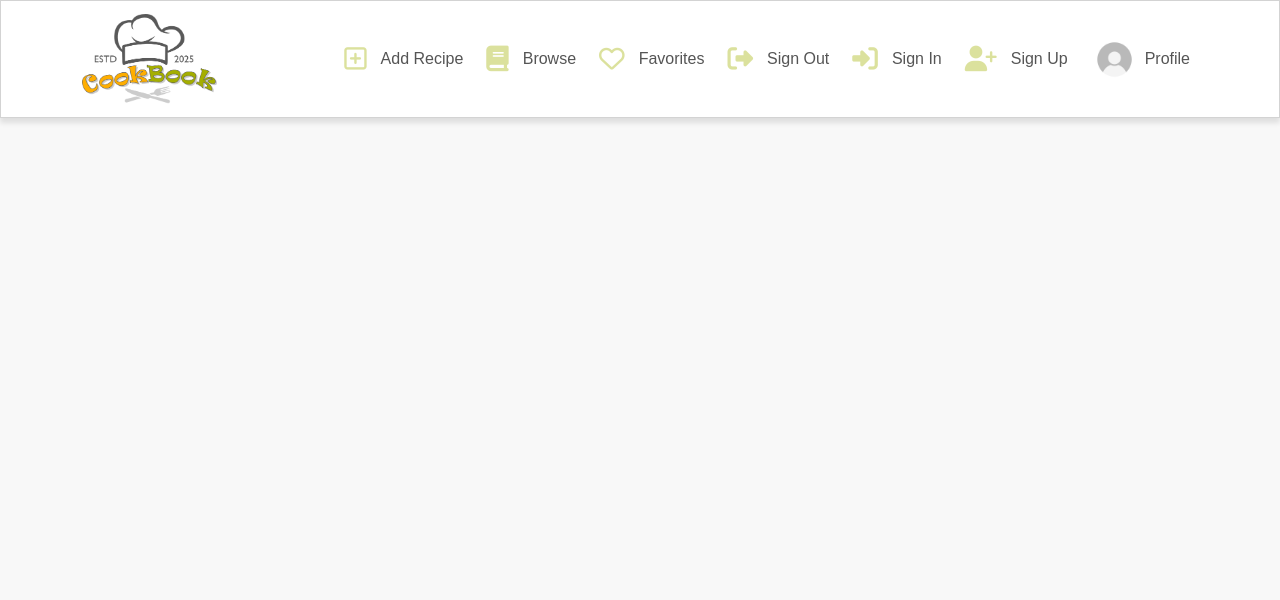
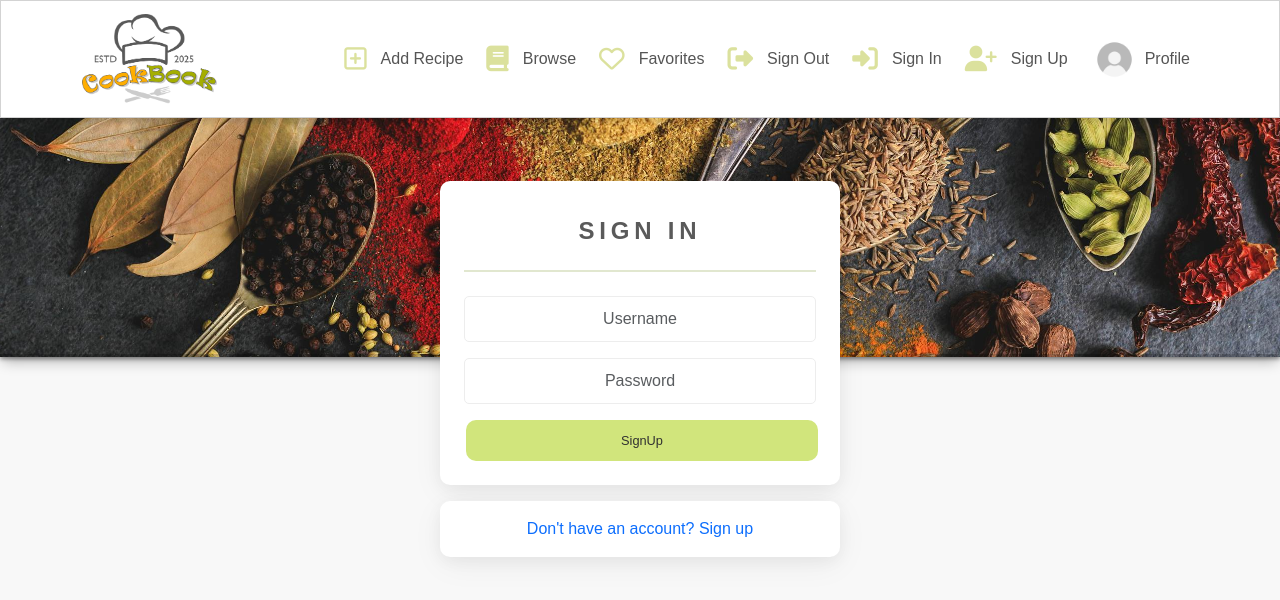
Before and after one commit to JuanModzelewski/cookbook-react, a React (Create React App) app: page /signin in a window 1280 px wide. Shown: the top 600 px of the page. Built offline with nearby package versions, Linux system fonts and the light colour scheme.

Commit message:
Sign in added to pages / auth, Axios defaults added and form validation attached

```diff
--- a/src/App.js
+++ b/src/App.js
@@ -5,6 +5,7 @@
 import styles from '../src/App.module.css';
 import './api/axiosDefaults';
 import NavBar from './components/NavBar';
+import SignInForm from './pages/auth/SignInForm';
 import SignUpForm from './pages/auth/SignUpForm';
 
 function App() {
@@ -15,6 +16,7 @@
       </Container>
         <Routes>
           <Route path="/signup" element={<SignUpForm />} />
+          <Route path="/signin" element={<SignInForm />} />
         </Routes>
     </div>
   );
--- a/src/pages/auth/SignInForm.js
+++ b/src/pages/auth/SignInForm.js
@@ -0,0 +1,97 @@
+import axios from "axios";
+import React, { useState } from "react";
+import { Alert, Button, Container, Form } from "react-bootstrap";
+import { Link, useNavigate } from "react-router-dom";
+import btnStyles from "../../styles/Button.module.css";
+import styles from "../../styles/SignInUpForm.module.css";
+
+const SignInForm = () => {
+
+    const [signInData, setSignInData] = useState({
+        username: "",
+        password: "",
+    })
+
+    const { username, password } = signInData;
+
+    const navigate = useNavigate();
+
+    const [errors, setErrors] = useState({});
+
+    const handleChange = (event) => {
+        setSignInData({
+            ...signInData,
+            [event.target.name]: event.target.value
+        });
+    };
+
+    const handleSubmit = async (event) => {
+        event.preventDefault()
+        try {
+            await axios.post("/dj-rest-auth/login/", signInData)
+            navigate("/")
+        } catch (error) {
+            setErrors(error.response?.data)
+        }
+    };
+
+    return (
+        <div className={styles.SignInFormCoverImage}>
+            <div className={styles.PageContainer}>
+            <Container className={`${styles.FormContainer} p-4 `}>
+                <h1 className={styles.Header}>sign in</h1>
+                <hr className={styles.Divider} />
+                <Form onSubmit={handleSubmit}>
+                    <Form.Group className="mb-3" controlId="username">
+                        <Form.Label className="d-none">Username</Form.Label>
+                        <Form.Control
+                            className={styles.Input}
+                            type="text"
+                            placeholder="Username"
+                            name="username"
+                            value={username}
+                            onChange={handleChange} />
+                    </Form.Group>
+                    {errors.username?.map((message, idx) => (
+                        <Alert variant="warning" key={idx}>
+                            {message}
+                        </Alert>
+                    ))}
+                    <Form.Group className="mb-3" controlId="password1">
+                        <Form.Label className="d-none">Password</Form.Label>
+                        <Form.Control
+                            className={styles.Input}
+                            type="password"
+                            placeholder="Password"
+                            name="password"
+                            value={password}
+                            onChange={handleChange} />
+                    </Form.Group>
+                    {errors.password?.map((message, idx) => (
+                        <Alert variant="warning" key={idx}>
+                            {message}
+                        </Alert>
+                    ))}
+
+                    <Button className={`${btnStyles.Button} ${btnStyles.Wide} ${btnStyles.Bright}`} type="submit">
+                        SignUp
+                    </Button>
+                    {errors.non_field_errors?.map((message, idx) => (
+                        <Alert key={idx} variant="warning" className="mt-3">
+                            {message}
+                        </Alert>
+                    ))}
+                </Form>
+
+            </Container>
+            <Container className={`${styles.Content}`}>
+                <Link className={styles.Link} to="/signup">
+                    Don't have an account? <span>Sign up</span>
+                </Link>
+            </Container>
+        </div>
+        </div>
+    );
+};
+
+export default SignInForm;
--- a/src/styles/SignInUpForm.module.css
+++ b/src/styles/SignInUpForm.module.css
@@ -1,5 +1,15 @@
 .SignUpFormCoverImage {
     background: url("../assets/cookbook-signup.jpg") no-repeat center center/cover;
+    height: 30vh;
+    max-height: 400px;
+    min-height: 300px;
+    width: 100vw;
+    margin-top: 117px;
+    box-shadow: rgba(0, 0, 0, 0.4) 0px 2px 4px, rgba(0, 0, 0, 0.3) 0px 7px 13px -3px, rgba(0, 0, 0, 0.2) 0px -3px 0px inset;
+}
+
+.SignInFormCoverImage {
+    background: url("../assets/cookbook-signin.jpg") no-repeat center right/cover;
     height: 30vh;
     max-height: 400px;
     width: 100vw;
@@ -23,7 +33,7 @@
     background-color: white;
     border-radius: 10px;
     box-shadow: rgba(17, 17, 26, 0.05) 0px 4px 16px, rgba(17, 17, 26, 0.05) 0px 8px 32px;
-    margin-top: 10%;
+    margin-top: 5%;
 }
 
 .Content {
@@ -72,3 +82,10 @@
     display: block;
     margin: auto;
 }
+
+@media screen and (max-width: 760px) {
+    .FormContainer {
+        margin-top: 10%;
+    }
+
+}
```
Also changed, not shown: src/assets/cookbook-signin.jpg (added).
